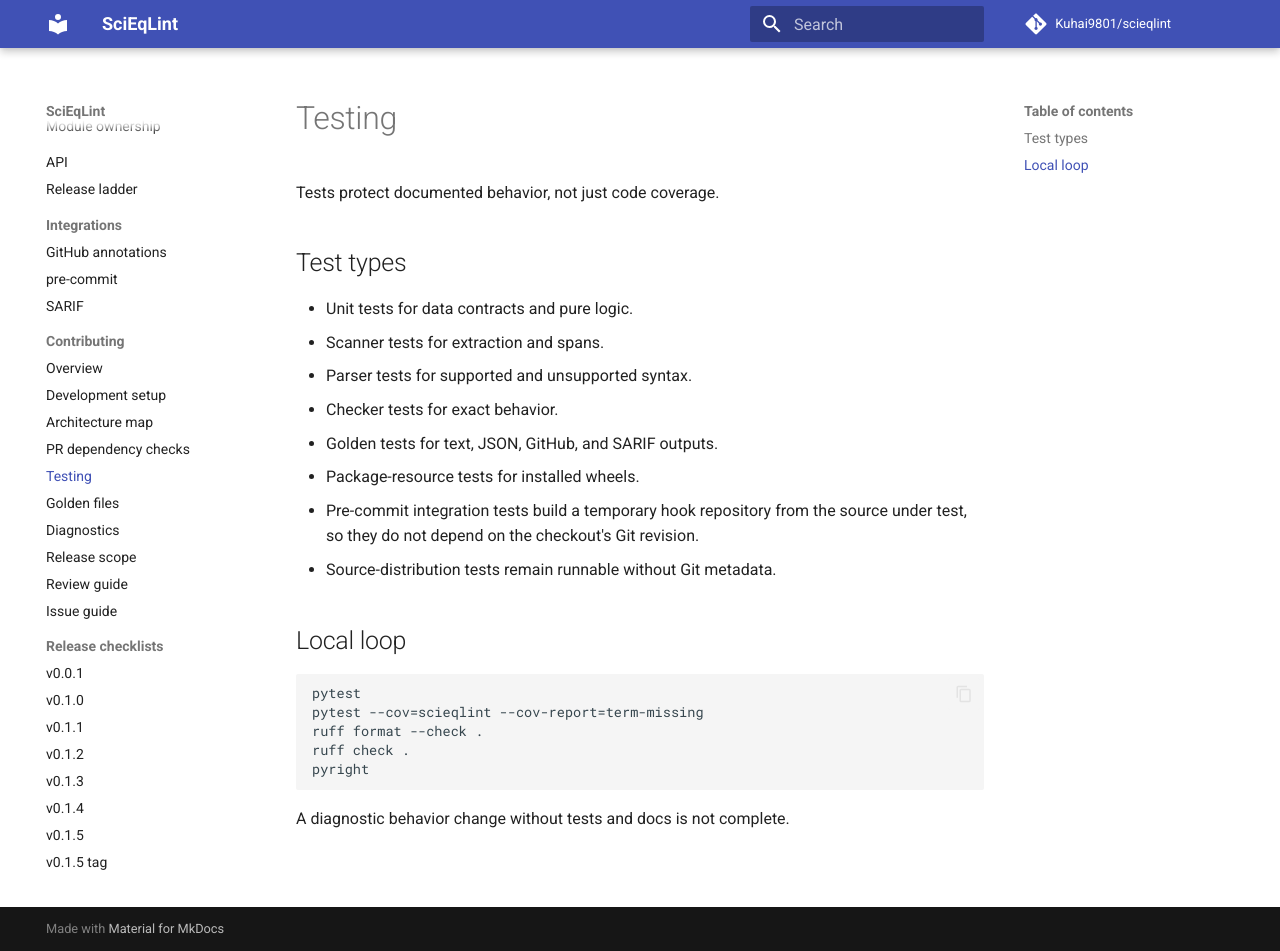
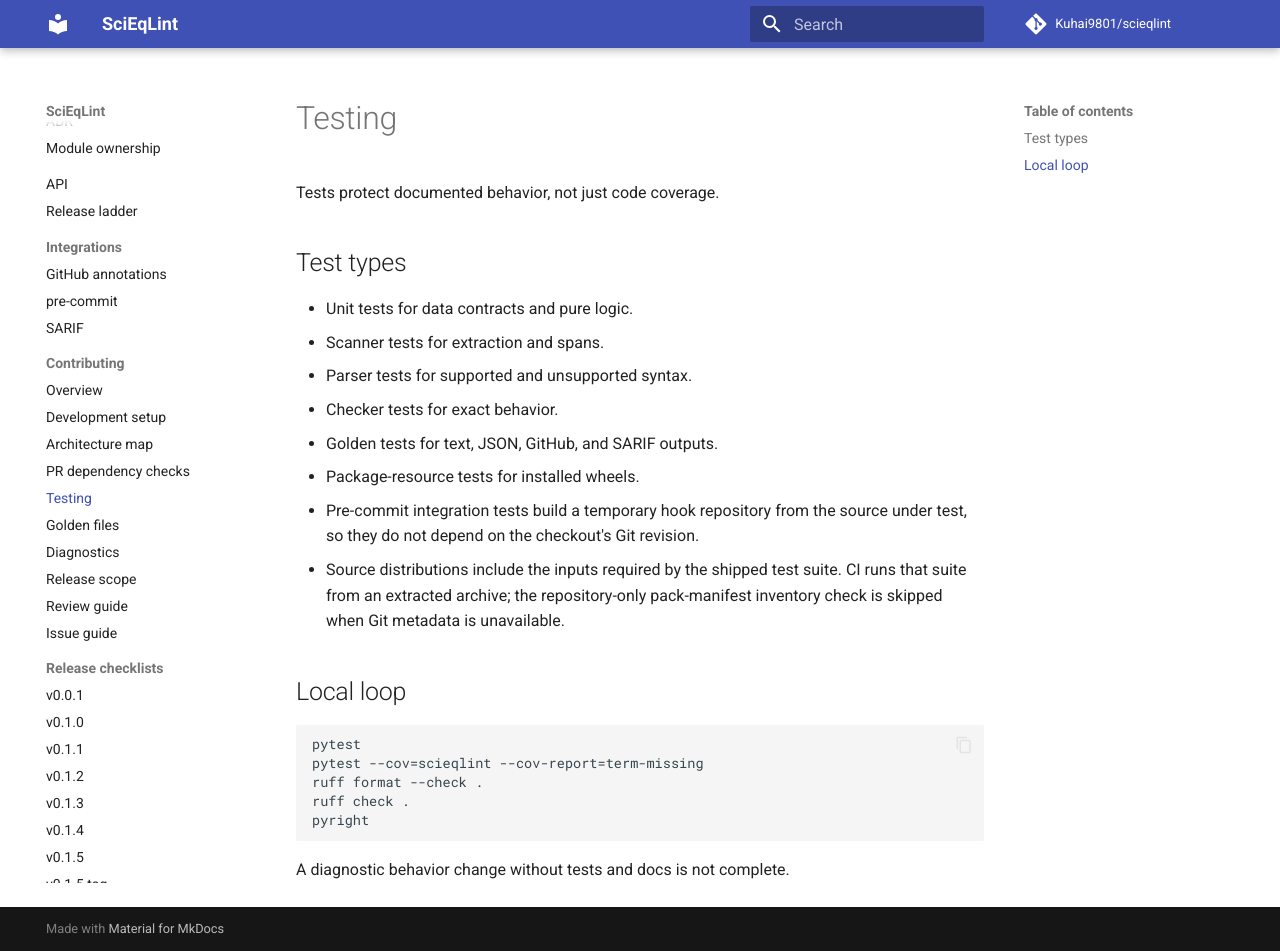
Before and after one commit to 1sgtpepper/scieqlint, an MkDocs documentation site: the page built from docs/contributing/testing.md, in a window 1280 px wide and 951 px high. Built offline with MkDocs 1.6.1 and Material for MkDocs 9.7.7, drawn with Linux system fonts in a browser that asks for light colours; comment, search, counter and statistics services are not loaded.

Commit message:
Exercise extracted source distribution tests

```diff
--- a/docs/contributing/testing.md
+++ b/docs/contributing/testing.md
@@ -12,7 +12,9 @@
 - Package-resource tests for installed wheels.
 - Pre-commit integration tests build a temporary hook repository from the source
   under test, so they do not depend on the checkout's Git revision.
-- Source-distribution tests remain runnable without Git metadata.
+- Source distributions include the inputs required by the shipped test suite. CI runs
+  that suite from an extracted archive; the repository-only pack-manifest inventory
+  check is skipped when Git metadata is unavailable.
 
 ## Local loop
 
```
Also changed, not shown: CHANGELOG.md (+2 -2 lines), pyproject.toml (+8 -1 lines), 2 other files.
